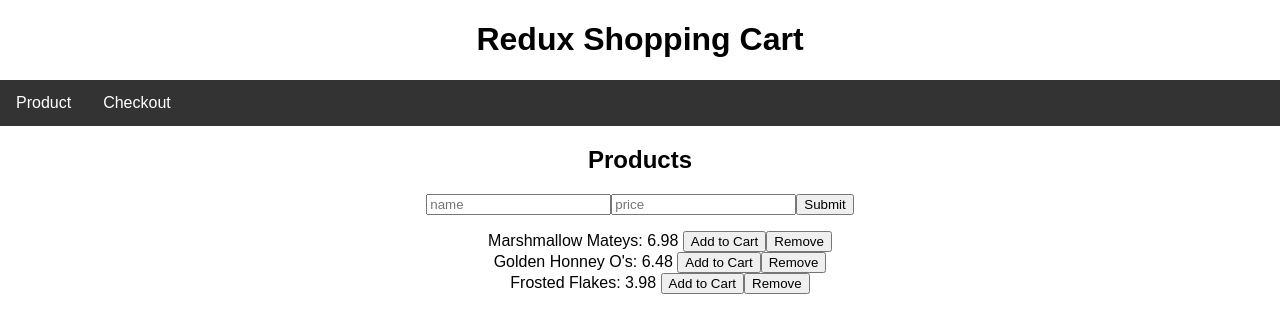
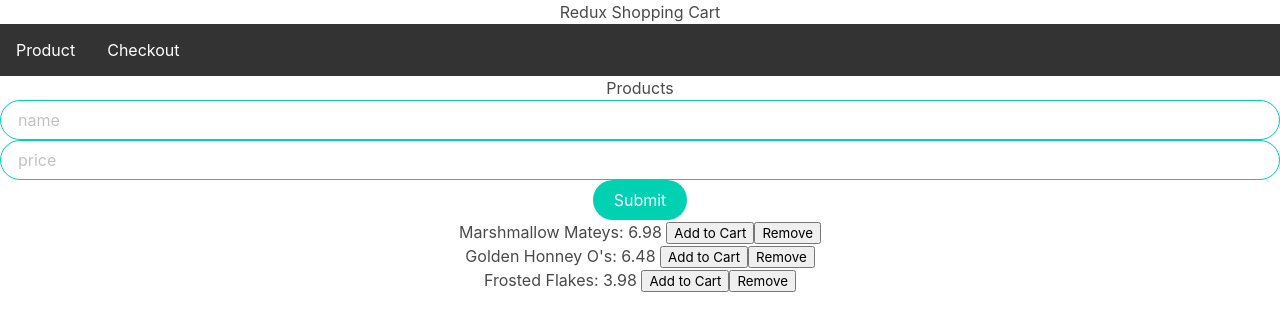
Before and after one commit to awburgard/redux-shopping-cart, a React (Create React App) app: page /#/ in a window 1280 px wide. Shown: the top 332 px of the page. Built offline with nearby package versions, Linux system fonts and the light colour scheme.

Commit message:
adds Bulma

```diff
--- a/package.json
+++ b/package.json
@@ -3,6 +3,7 @@
   "version": "0.1.0",
   "private": true,
   "dependencies": {
+    "bulma": "^0.7.4",
     "react": "^16.4.2",
     "react-dom": "^16.4.2",
     "react-redux": "^6.0.0",
--- a/src/components/ProductForm/ProductForm.js
+++ b/src/components/ProductForm/ProductForm.js
@@ -1,6 +1,7 @@
 import React, { Component } from 'react';
 import mapReduxStateToProps from '../../modules/mapReduxStateToProps';
 import { connect } from 'react-redux'
+import 'bulma/css/bulma.css'
 
 class ProductForm extends Component {
     // You will need to keep this state in this component
@@ -34,9 +35,9 @@ class ProductForm extends Component {
 render() {
     return (
         <form onSubmit={this.addProduct}>
-            <input data-name="name" onChange={this.handleChange} type="text" placeholder="name" />
-            <input data-name="price" onChange={this.handleChange} type="text" placeholder="price" />
-            <input type="submit" value="Submit" />
+            <input className="input is-primary is-rounded" data-name="name" onChange={this.handleChange} type="text" placeholder="name" />
+            <input className="input is-primary is-rounded" data-name="price" onChange={this.handleChange} type="text" placeholder="price" />
+            <input className="button is-primary is-rounded" type="submit" value="Submit" />
         </form>
     )
 }
--- a/src/components/ProductListItem/ProductListItem.js
+++ b/src/components/ProductListItem/ProductListItem.js
@@ -20,7 +20,7 @@ class ProductListItem extends Component {
             Title: 'Are you sure?',
             text: 'This will delete your item',
             icon: 'warning',
-            buttons: true,
+            buttons: ["Oh noez!", "Aww yiss!"],
             dangerMode: true,
         })
         .then((willDelete)=>{
```
Also changed, not shown: 1 other file (tests, documents, lock files or other folders).
